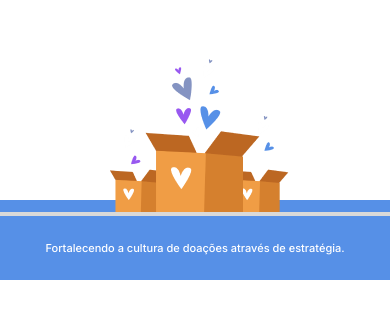
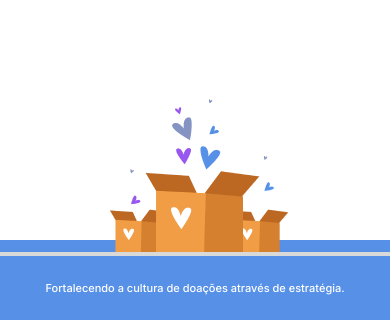
Before and after one commit to R6cky/kenzie-donation-capstone-m3, a React (Create React App) app: page /login in a window 390 px wide. Shown: the part 524-844 px from the top of the page. Built offline with nearby package versions, Linux system fonts and the light colour scheme; no server answers.

Commit message:
fix: responsiveness pag login

```diff
--- a/src/pages/login/style.ts
+++ b/src/pages/login/style.ts
@@ -9,7 +9,7 @@ export const LoginStyled = styled.main`
     @media screen and (min-width: 320px) {
         display: flex;
         flex-direction: column;
-        justify-content: flex-start;
+        justify-content: space-between;
         align-items: center;
         width: 100vw;
         height: 100vh;
```
